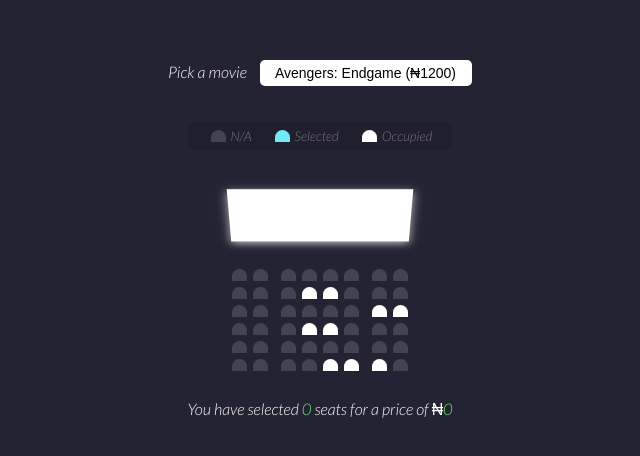
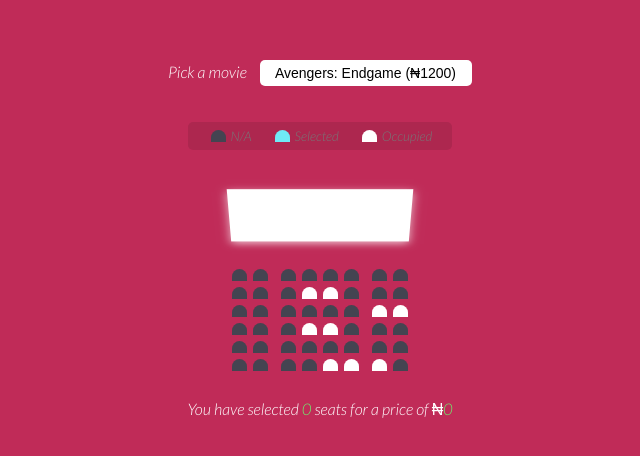
Before and after one commit to precious-akpan/movie-seat-booking, a plain HTML site: page index.html in a window 1280 px wide. Shown: the part 168-624 px from the top of the page, without its empty margins (320-960 px from the left). Drawn offline with Linux system fonts and the light colour scheme.

Commit message:
change background colour

```diff
--- a/styles/style.css
+++ b/styles/style.css
@@ -5,7 +5,7 @@
 }
 
 body {
-  background-color: #242333;
+  background-color: #c02b58;
   display: flex;
   flex-direction: column;
   color: white;
```
